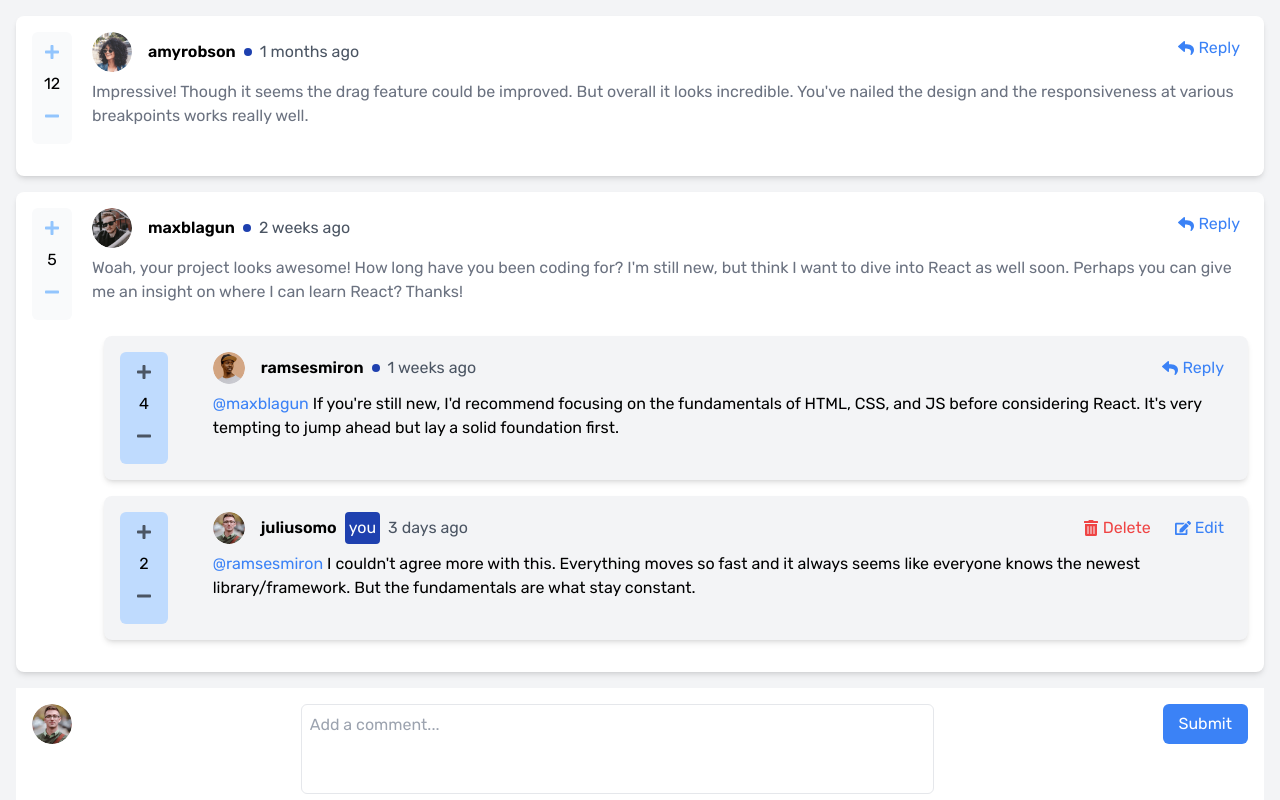
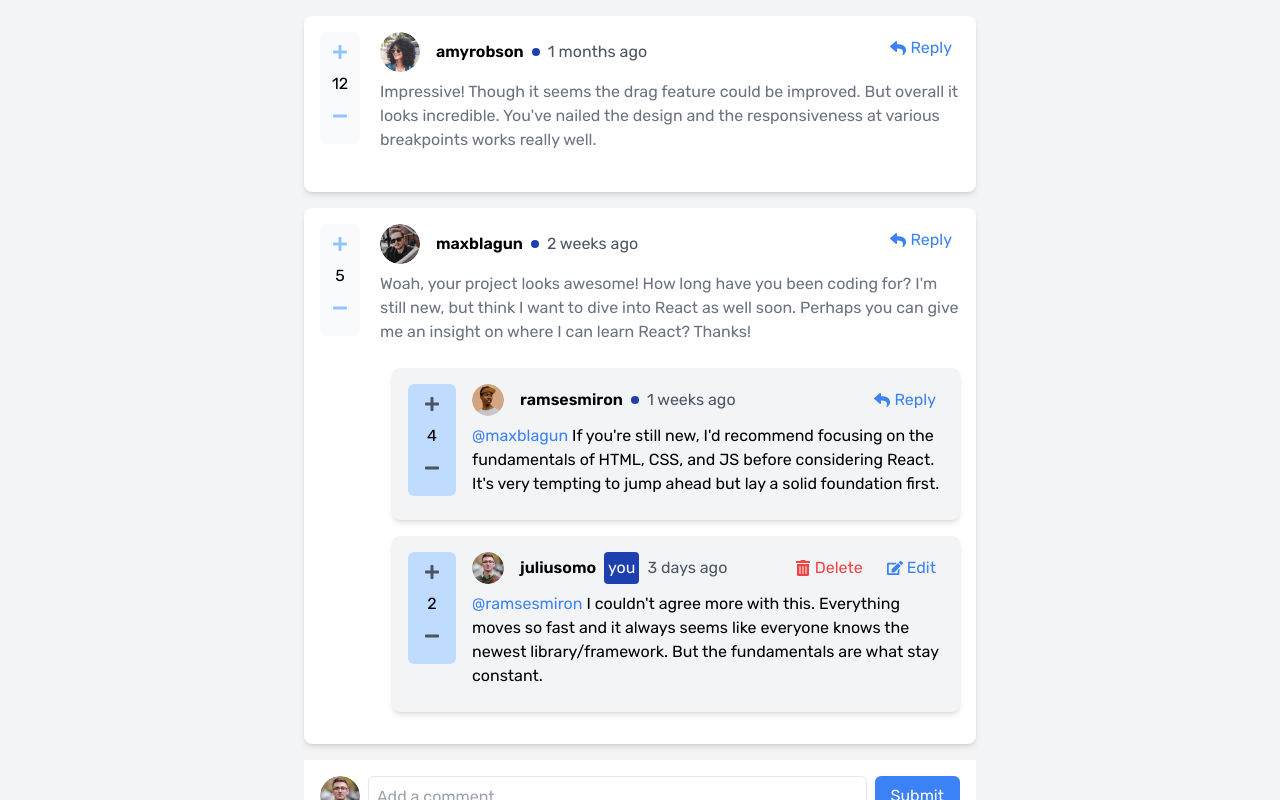
Before and after one commit to Babalola-Yusuf/new-comment-section, a React (Vite) app: page / in a window 1280 px wide. Shown: the top 800 px of the page. Built offline with nearby package versions, Linux system fonts and the light colour scheme.

Commit message:
last commit

```diff
--- a/tailwind.config.js
+++ b/tailwind.config.js
@@ -5,11 +5,13 @@ export default {
     "./src/**/*.{js,jsx,ts,tsx}",
   ],
   theme: {
-    extend: {},
+    extend: {
+      width: {
+        '55%': '55%',
+      },
+    },
   },
-  width: {
-    '55%': '55%',
-  },
+
   colors: {
     LightGrayishBlue: 'hsl(239, 57%, 85%)',
   },
```
